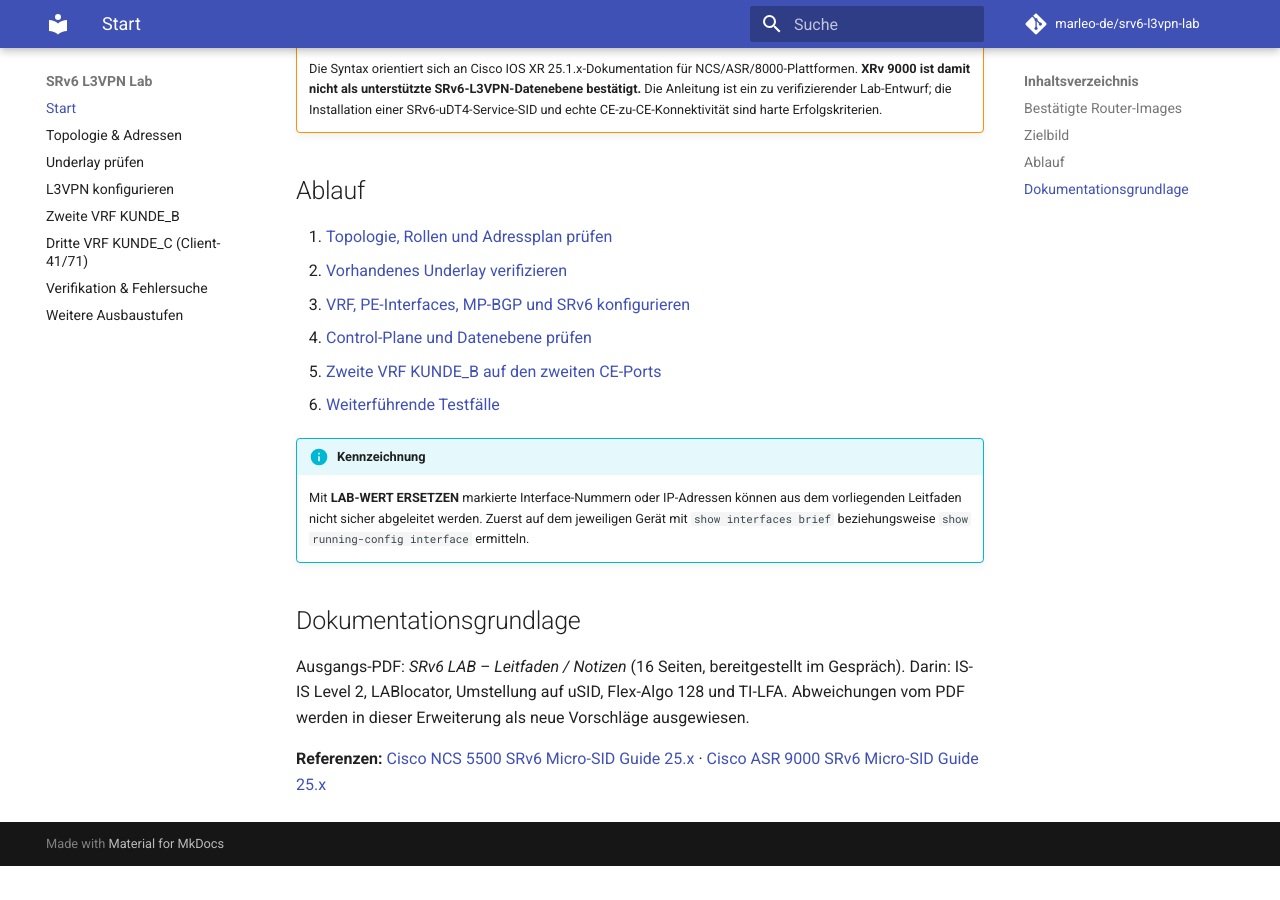
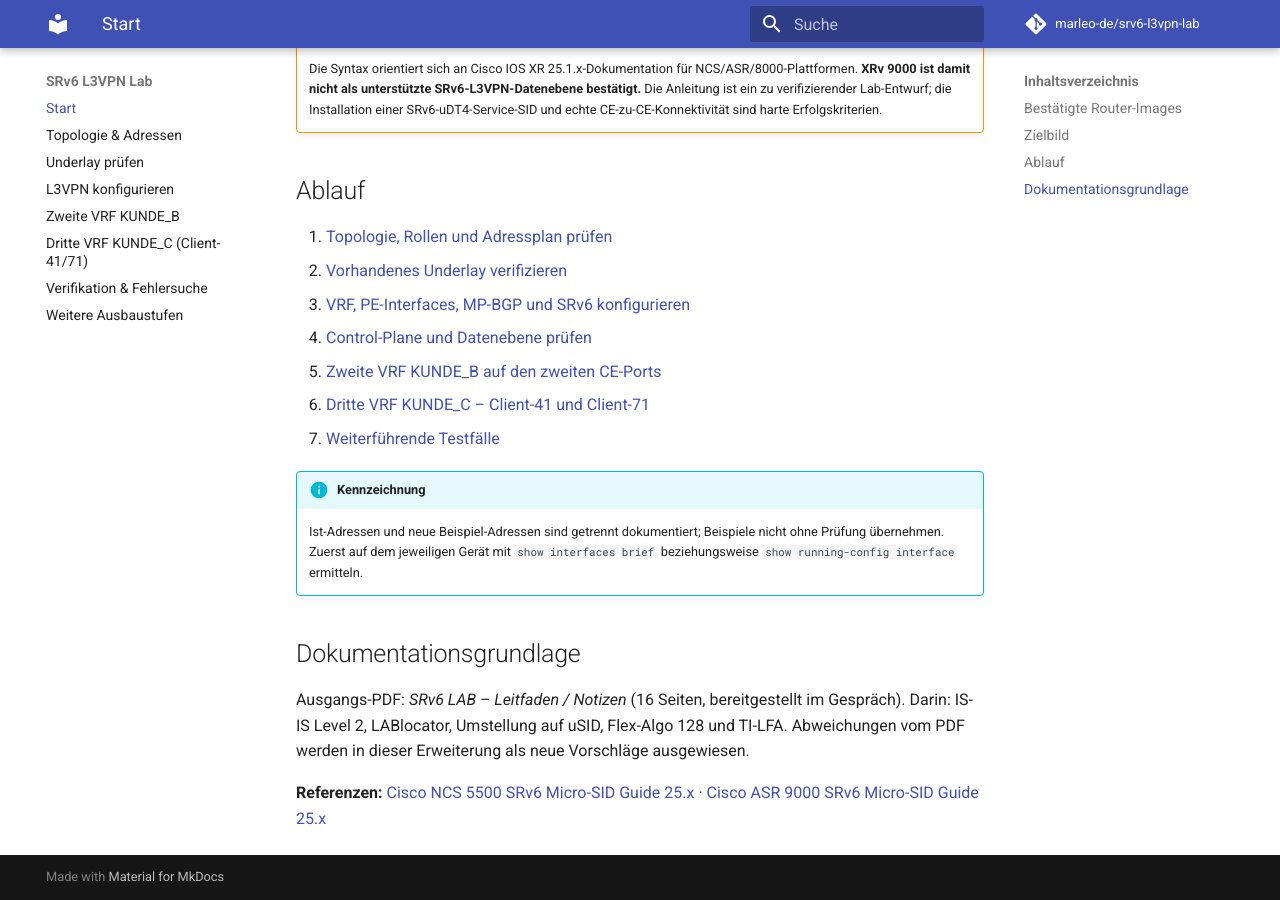
Before and after one commit to marleo-de/srv6-l3vpn-lab, an MkDocs documentation site: the page built from docs/index.md, in a window 1280 px wide and 900 px high, scrolled down 946 px. Built offline with MkDocs 1.6.1 and Material for MkDocs 9.7.7, drawn with Linux system fonts in a browser that asks for light colours; comment, search, counter and statistics services are not loaded; before the commit the page ends 1812 px from its top, so only the background shows below that.

Commit message:
Audit old address examples and add KUNDE_C navigation

```diff
--- a/docs/index.md
+++ b/docs/index.md
@@ -33,10 +33,11 @@ Diese Dokumentation erweitert den bereits durchgeführten SRv6-Leitfaden um ein
 3. [VRF, PE-Interfaces, MP-BGP und SRv6 konfigurieren](l3vpn.md)
 4. [Control-Plane und Datenebene prüfen](verifikation.md)
 5. [Zweite VRF KUNDE_B auf den zweiten CE-Ports](kunde-b.md)
-6. [Weiterführende Testfälle](erweiterungen.md)
+6. [Dritte VRF KUNDE_C – Client-41 und Client-71](kunde-c.md)
+7. [Weiterführende Testfälle](erweiterungen.md)
 
 !!! info "Kennzeichnung"
-    Mit **LAB-WERT ERSETZEN** markierte Interface-Nummern oder IP-Adressen können aus dem vorliegenden Leitfaden nicht sicher abgeleitet werden. Zuerst auf dem jeweiligen Gerät mit `show interfaces brief` beziehungsweise `show running-config interface` ermitteln.
+    Ist-Adressen und neue Beispiel-Adressen sind getrennt dokumentiert; Beispiele nicht ohne Prüfung übernehmen. Zuerst auf dem jeweiligen Gerät mit `show interfaces brief` beziehungsweise `show running-config interface` ermitteln.
 
 ## Dokumentationsgrundlage
 
```
